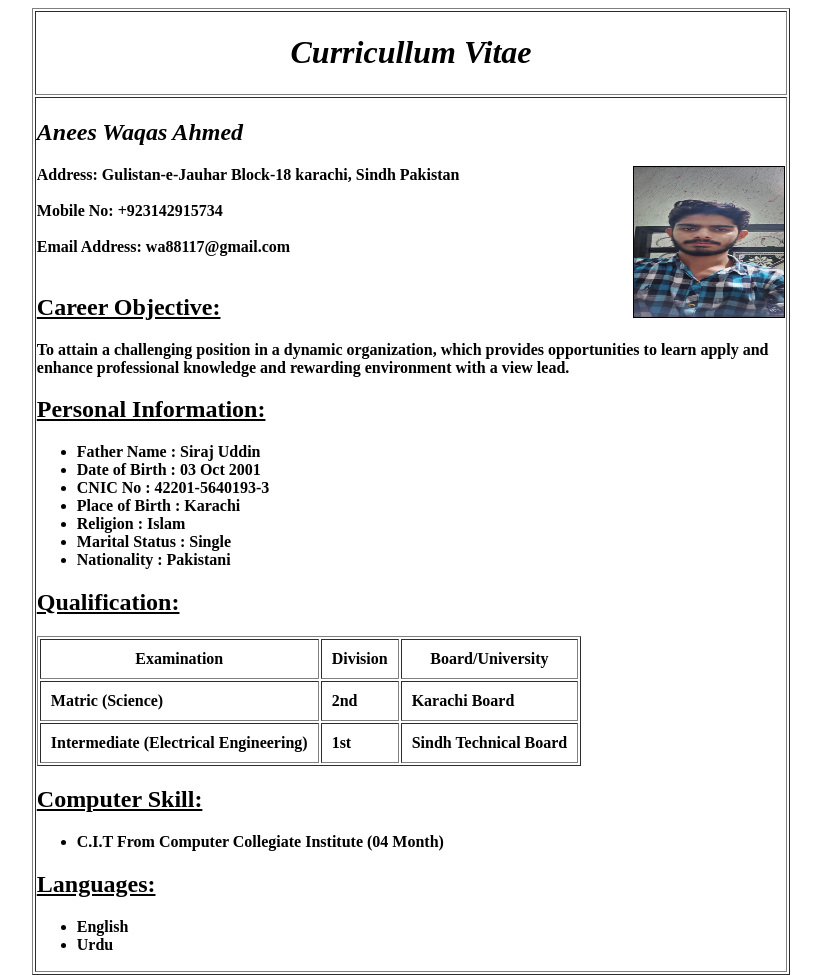
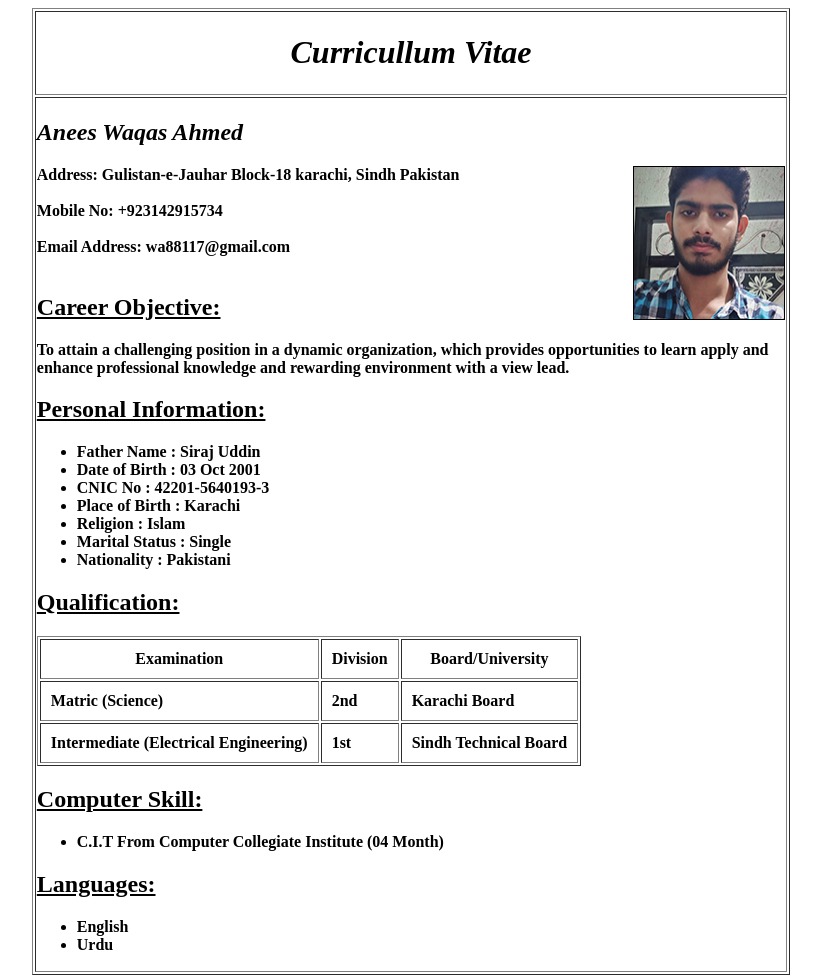
Before and after one commit to Waqas5566/My-Resume-in-Html-b9-web-dev, a plain HTML site: page index.html in a window 1280 px wide. Shown: the whole page, without its empty margins (229-1050 px from the left). Drawn offline with Linux system fonts and the light colour scheme.

Commit message:
second commit

```diff
--- a/index.html
+++ b/index.html
@@ -18,7 +18,7 @@
         </tr>
         <th align="left">
             <h2><i>Anees Waqas Ahmed </i></h2>
-            <img src="mypic.jpg" alt=" " align="right" height="150" width="150" border="1">
+            <img src="mypic copy.png" alt=" " align="right" width="150px" height="152px" border="1">
             Address: Gulistan-e-Jauhar Block-18 karachi, Sindh Pakistan <br><br>
             <b>Mobile No: +923142915734</b><br><br>
             <b> Email Address: wa88117@gmail.com </b><br><br>
```
Also changed, not shown: mypic copy.png (added).
